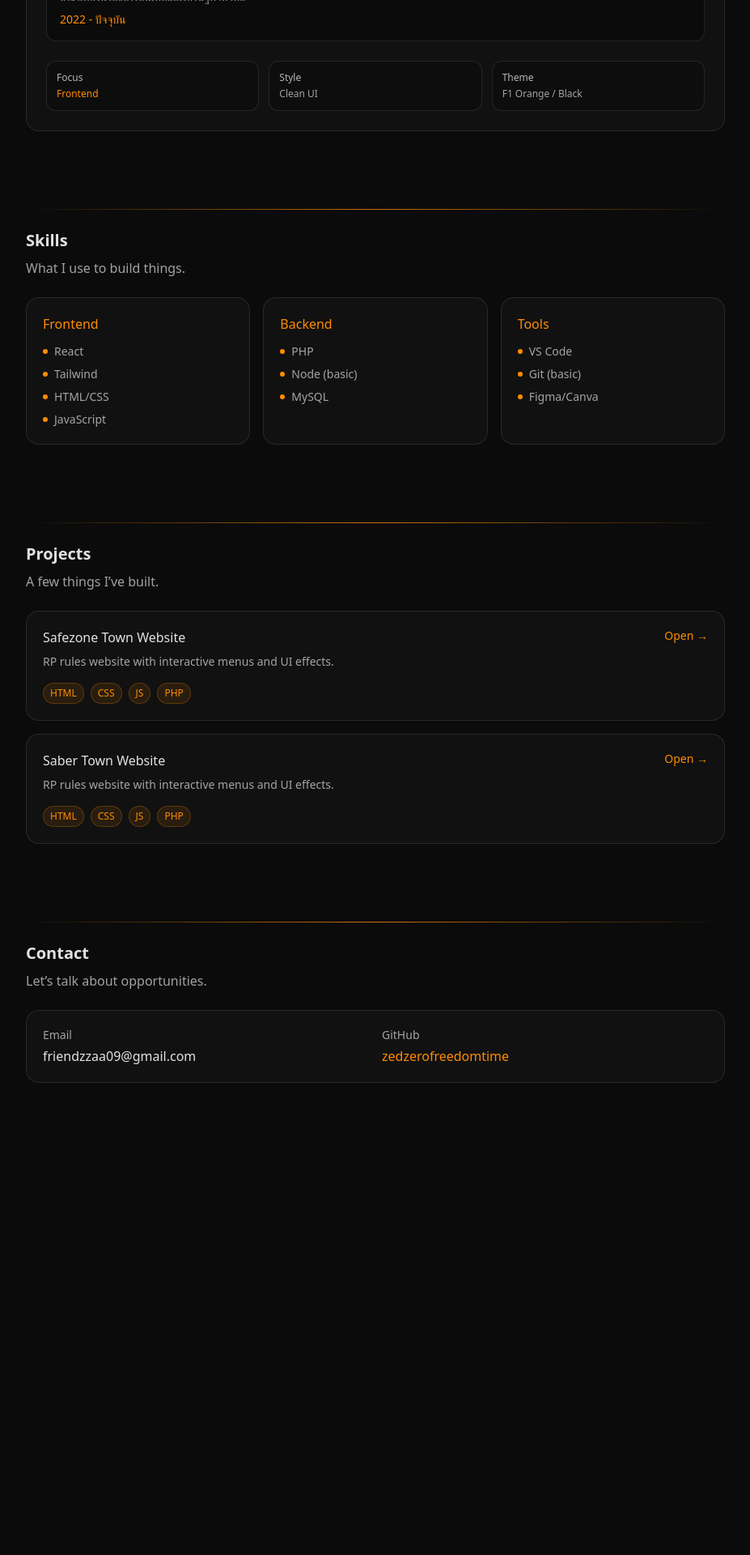
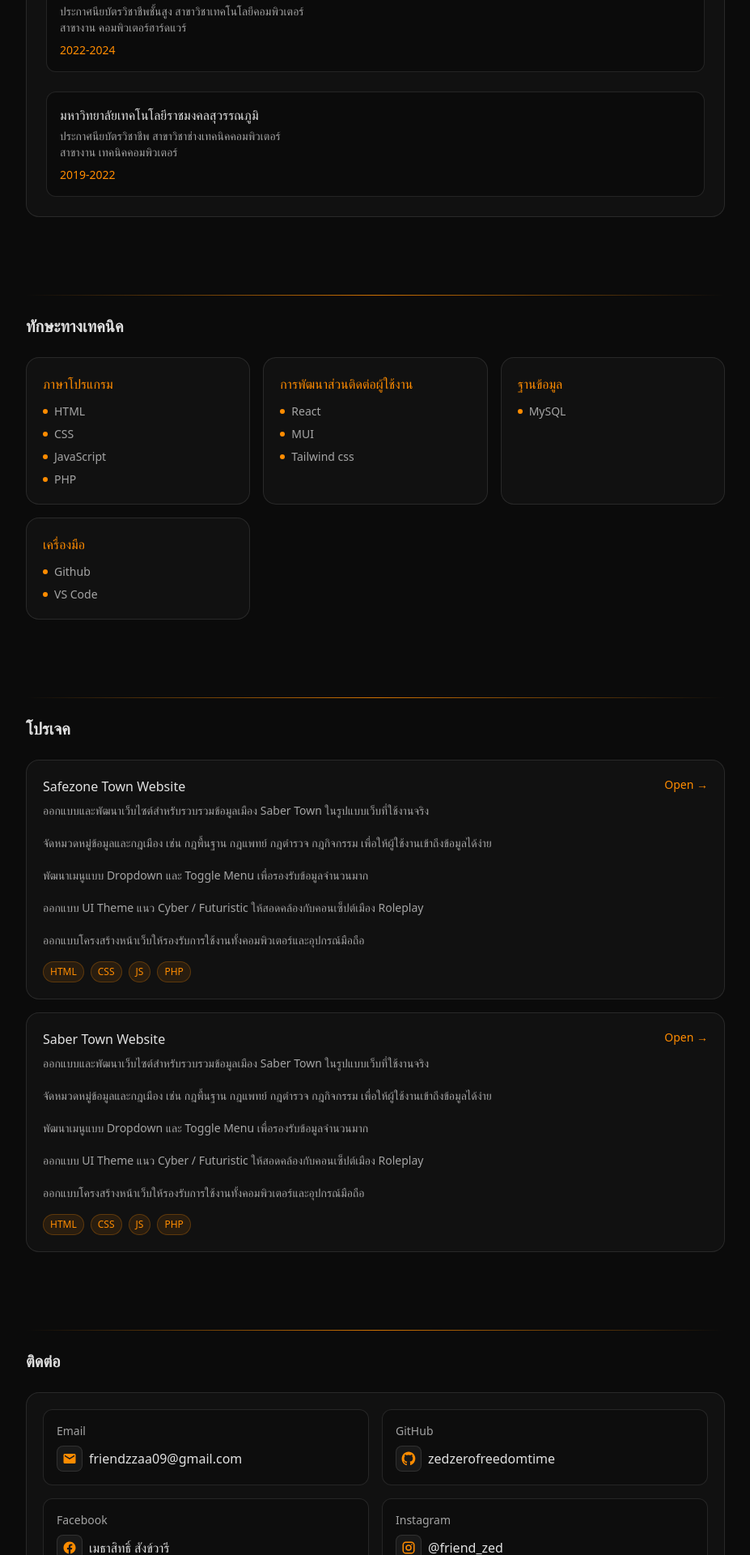
Before and after one commit to zedzerofreedomtime/my-protfolio, a React (Vite) app: page / in a window 1280 px wide. Shown: the part 860-2780 px from the top of the page at 81% size, without its empty margins (176-1103 px from the left). Before the commit the page ends 2245 px from the top, so only its background shows below. Built offline with nearby package versions, Linux system fonts and the light colour scheme.

Commit message:
แก้ไขเนื้อหาภายใน

```diff
--- a/src/components/About.jsx
+++ b/src/components/About.jsx
@@ -3,24 +3,13 @@ export default function About() {
     <section id="about" className="py-12">
       <div className="f1-divider mb-6" />
 
-      <h2 className="text-xl font-semibold">About Me</h2>
+      <h2 className="text-xl font-semibold">ประวัติการศึกษา</h2>
 
       {/* การ์ดหลัก */}
       <div className="mt-6 rounded-2xl border border-white/10 bg-f1-panel p-6">
 
-        <h3 className="text-lg font-semibold">
-          เมธาสิทธิ์ สังข์วารี
-        </h3>
-
-        <p className="mt-2 text-f1-muted leading-relaxed">
-          นักศึกษาสาขาเทคโนโลยีสารสนเทศและเศรษฐกิจดิจิทัล
-          สนใจการพัฒนาเว็บไซต์ โดยเฉพาะ Frontend และ UI Design
-          ชื่นชอบการออกแบบระบบที่เรียบ ใช้งานง่าย และมีประสิทธิภาพ
-        </p>
-
         {/* Education */}
         <div className="mt-6">
-          <p className="text-sm text-f1-muted">Education</p>
 
           <div className="mt-2 rounded-xl border border-white/10 bg-black/30 p-4">
             <p className="font-medium">
@@ -41,23 +30,53 @@ export default function About() {
           </div>
         </div>
 
-        {/* Mini Info */}
-        <div className="mt-6 grid gap-3 sm:grid-cols-3 text-xs text-f1-muted">
-          <div className="rounded-xl border border-white/10 bg-black/20 p-3">
-            <div className="text-white/70">Focus</div>
-            <div className="mt-1 text-f1-orange">Frontend</div>
-          </div>
+          {/* Education */}
+        <div className="mt-6">
 
-          <div className="rounded-xl border border-white/10 bg-black/20 p-3">
-            <div className="text-white/70">Style</div>
-            <div className="mt-1">Clean UI</div>
-          </div>
+          <div className="mt-2 rounded-xl border border-white/10 bg-black/30 p-4">
+            <p className="font-medium">
+              มหาวิทยาลัยเทคโนโลยีราชมงคลสุวรรณภูมิ
+            </p>
 
-          <div className="rounded-xl border border-white/10 bg-black/20 p-3">
-            <div className="text-white/70">Theme</div>
-            <div className="mt-1">F1 Orange / Black</div>
+            <p className="text-sm text-f1-muted mt-1">
+              ประกาศนียบัตรวิชาชีพชั้นสูง สาขาวิชาเทคโนโลยีคอมพิวเตอร์
+            </p>
+
+            <p className="text-sm text-f1-muted">
+              สาขางาน คอมพิวเตอร์ฮาร์ดแวร์
+            </p>
+
+            <p className="text-sm text-f1-orange mt-2">
+              2022-2024
+            </p>
           </div>
         </div>
+
+        {/* Education */}
+        <div className="mt-6">
+
+          <div className="mt-2 rounded-xl border border-white/10 bg-black/30 p-4">
+            <p className="font-medium">
+              มหาวิทยาลัยเทคโนโลยีราชมงคลสุวรรณภูมิ
+            </p>
+
+            <p className="text-sm text-f1-muted mt-1">
+              ประกาศนียบัตรวิชาชีพ สาขาวิชาช่างเทคนิคคอมพิวเตอร์
+            </p>
+
+            <p className="text-sm text-f1-muted">
+              สาขางาน เทคนิคคอมพิวเตอร์
+            </p>
+
+            <p className="text-sm text-f1-orange mt-2">
+              2019-2022
+            </p>
+          </div>
+        </div>
+
+
+
+
 
       </div>
     </section>
--- a/src/components/Contact.jsx
+++ b/src/components/Contact.jsx
@@ -1,27 +1,108 @@
+function IconGitHub(props) {
+  return (
+    <svg viewBox="0 0 24 24" width="18" height="18" aria-hidden="true" {...props}>
+      <path
+        fill="currentColor"
+        d="M12 .5C5.73.5.75 5.64.75 12.03c0 5.12 3.19 9.46 7.62 10.99.56.11.77-.25.77-.55v-2.1c-3.1.69-3.75-1.53-3.75-1.53-.5-1.31-1.22-1.66-1.22-1.66-1-.7.07-.69.07-.69 1.1.08 1.68 1.15 1.68 1.15.98 1.7 2.57 1.21 3.2.92.1-.72.38-1.21.69-1.49-2.47-.29-5.07-1.26-5.07-5.62 0-1.24.43-2.25 1.14-3.04-.11-.29-.5-1.45.11-3.02 0 0 .94-.31 3.08 1.16.9-.26 1.86-.39 2.82-.39.96 0 1.92.13 2.82.39 2.14-1.47 3.08-1.16 3.08-1.16.61 1.57.22 2.73.11 3.02.71.79 1.14 1.8 1.14 3.04 0 4.37-2.6 5.33-5.08 5.61.39.34.74 1.02.74 2.06v3.06c0 .3.2.66.78.55 4.42-1.53 7.61-5.87 7.61-10.99C23.25 5.64 18.27.5 12 .5z"
+      />
+    </svg>
+  );
+}
+
+function IconFacebook(props) {
+  return (
+    <svg viewBox="0 0 24 24" width="18" height="18" aria-hidden="true" {...props}>
+      <path
+        fill="currentColor"
+        d="M22 12.06C22 6.51 17.52 2 12 2S2 6.51 2 12.06C2 17.08 5.66 21.2 10.44 22v-7.03H7.9v-2.9h2.54V9.86c0-2.52 1.49-3.91 3.77-3.91 1.09 0 2.23.2 2.23.2v2.47h-1.26c-1.24 0-1.63.78-1.63 1.58v1.9h2.78l-.44 2.9h-2.34V22C18.34 21.2 22 17.08 22 12.06z"
+      />
+    </svg>
+  );
+}
+
+function IconInstagram(props) {
+  return (
+    <svg viewBox="0 0 24 24" width="18" height="18" aria-hidden="true" {...props}>
+      <path
+        fill="currentColor"
+        d="M7.5 2h9A5.5 5.5 0 0 1 22 7.5v9A5.5 5.5 0 0 1 16.5 22h-9A5.5 5.5 0 0 1 2 16.5v-9A5.5 5.5 0 0 1 7.5 2zm9 2h-9A3.5 3.5 0 0 0 4 7.5v9A3.5 3.5 0 0 0 7.5 20h9a3.5 3.5 0 0 0 3.5-3.5v-9A3.5 3.5 0 0 0 16.5 4z"
+      />
+      <path
+        fill="currentColor"
+        d="M12 7a5 5 0 1 1 0 10 5 5 0 0 1 0-10zm0 2a3 3 0 1 0 0 6 3 3 0 0 0 0-6z"
+      />
+      <circle cx="17.25" cy="6.75" r="1.1" fill="currentColor" />
+    </svg>
+  );
+}
+
+function ContactItem({ label, href, text, Icon }) {
+  return (
+    <div className="rounded-xl border border-white/10 bg-black/20 p-4">
+      <p className="text-sm text-f1-muted">{label}</p>
+      <a
+        className="mt-2 inline-flex items-center gap-2 font-medium text-f1-text hover:text-f1-orange transition"
+        href={href}
+        target="_blank"
+        rel="noreferrer"
+      >
+        <span className="grid place-items-center w-8 h-8 rounded-lg border border-white/10 bg-white/5 text-f1-orange">
+          <Icon />
+        </span>
+        <span className="hover:underline underline-offset-4">{text}</span>
+      </a>
+    </div>
+  );
+}
+
 export default function Contact() {
   return (
     <section id="contact" className="py-12">
       <div className="f1-divider mb-6" />
-      <h2 className="text-xl font-semibold">Contact</h2>
-      <p className="mt-2 text-f1-muted">Let’s talk about opportunities.</p>
+      <h2 className="text-xl font-semibold">ติดต่อ</h2>
 
       <div className="mt-6 rounded-2xl border border-white/10 bg-f1-panel p-5">
         <div className="grid gap-4 sm:grid-cols-2">
-          <div>
+          <div className="rounded-xl border border-white/10 bg-black/20 p-4">
             <p className="text-sm text-f1-muted">Email</p>
-            <p className="mt-1 font-medium">friendzzaa09@gmail.com</p>
-          </div>
-          <div>
-            <p className="text-sm text-f1-muted">GitHub</p>
             <a
-              className="mt-1 inline-block font-medium text-f1-orange hover:underline"
-              href="https://github.com/zedzerofreedomtime"
-              target="_blank"
-              rel="noreferrer"
+              className="mt-2 inline-flex items-center gap-2 font-medium text-f1-text hover:text-f1-orange transition"
+              href="mailto:friendzzaa09@gmail.com"
             >
-              zedzerofreedomtime
+              <span className="grid place-items-center w-8 h-8 rounded-lg border border-white/10 bg-white/5 text-f1-orange">
+                {/* mail icon */}
+                <svg viewBox="0 0 24 24" width="18" height="18" aria-hidden="true">
+                  <path
+                    fill="currentColor"
+                    d="M20 4H4a2 2 0 0 0-2 2v12a2 2 0 0 0 2 2h16a2 2 0 0 0 2-2V6a2 2 0 0 0-2-2zm0 4.2-8 5-8-5V6l8 5 8-5v2.2z"
+                  />
+                </svg>
+              </span>
+              <span className="hover:underline underline-offset-4">friendzzaa09@gmail.com</span>
             </a>
           </div>
+
+          <ContactItem
+            label="GitHub"
+            href="https://github.com/zedzerofreedomtime"
+            text="zedzerofreedomtime"
+            Icon={IconGitHub}
+          />
+
+          {/* แก้ลิงก์เป็นของนาย */}
+          <ContactItem
+            label="Facebook"
+            href="https://www.facebook.com/methasit.sangwaree/?locale=th_TH"
+            text="เมธาสิทธิ์ สังข์วารี"
+            Icon={IconFacebook}
+          />
+
+          <ContactItem
+            label="Instagram"
+            href="https://www.instagram.com/friend_zed/"
+            text="@friend_zed"
+            Icon={IconInstagram}
+          />
         </div>
       </div>
     </section>
--- a/src/components/Navbar.jsx
+++ b/src/components/Navbar.jsx
@@ -3,11 +3,12 @@ import { useEffect, useState } from "react";
 export default function Navbar() {
   const [open, setOpen] = useState(false);
 
-  const links = [
-    { label: "Home", href: "#home" },
-    { label: "Skills", href: "#skills" },
-    { label: "Projects", href: "#projects" },
-    { label: "Contact", href: "#contact" },
+ const links = [
+  { label: "หน้าหลัก", href: "#home" },
+  { label: "ประวัติการศึกษา", href: "#about" },
+  { label: "ทักษะทางเทคนิค", href: "#skills" },
+  { label: "โปรเจค", href: "#projects" },
+  { label: "ติดต่อ", href: "#contact" },
   ];
 
   // ปิดเมนูเมื่อขยายเป็น desktop
--- a/src/components/Projects.jsx
+++ b/src/components/Projects.jsx
@@ -1,13 +1,29 @@
 const projects = [
   {
     name: "Safezone Town Website",
-    desc: "RP rules website with interactive menus and UI effects.",
+    desc: `ออกแบบและพัฒนาเว็บไซต์สำหรับรวบรวมข้อมูลเมือง Saber Town ในรูปแบบเว็บที่ใช้งานจริง
+
+จัดหมวดหมู่ข้อมูลและกฎเมือง เช่น กฎพื้นฐาน กฎแพทย์ กฎตำรวจ กฎกิจกรรม เพื่อให้ผู้ใช้งานเข้าถึงข้อมูลได้ง่าย
+
+พัฒนาเมนูแบบ Dropdown และ Toggle Menu เพื่อรองรับข้อมูลจำนวนมาก
+
+ออกแบบ UI Theme แนว Cyber / Futuristic ให้สอดคล้องกับคอนเซ็ปต์เมือง Roleplay
+
+ออกแบบโครงสร้างหน้าเว็บให้รองรับการใช้งานทั้งคอมพิวเตอร์และอุปกรณ์มือถือ`,
     tech: ["HTML", "CSS", "JS", "PHP"],
     link: "https://safezoneee.netlify.app/",
   },
   {
     name: "Saber Town Website",
-    desc: "RP rules website with interactive menus and UI effects.",
+    desc: `ออกแบบและพัฒนาเว็บไซต์สำหรับรวบรวมข้อมูลเมือง Saber Town ในรูปแบบเว็บที่ใช้งานจริง
+
+จัดหมวดหมู่ข้อมูลและกฎเมือง เช่น กฎพื้นฐาน กฎแพทย์ กฎตำรวจ กฎกิจกรรม เพื่อให้ผู้ใช้งานเข้าถึงข้อมูลได้ง่าย
+
+พัฒนาเมนูแบบ Dropdown และ Toggle Menu เพื่อรองรับข้อมูลจำนวนมาก
+
+ออกแบบ UI Theme แนว Cyber / Futuristic ให้สอดคล้องกับคอนเซ็ปต์เมือง Roleplay
+
+ออกแบบโครงสร้างหน้าเว็บให้รองรับการใช้งานทั้งคอมพิวเตอร์และอุปกรณ์มือถือ`,
     tech: ["HTML", "CSS", "JS", "PHP"],
     link: "https://saber-town.netlify.app/",
   },
@@ -15,10 +31,9 @@ const projects = [
 
 export default function Projects() {
   return (
-    <section id="projects" className="py-12">
+   <section id="projects" className="py-12">
       <div className="f1-divider mb-6" />
-      <h2 className="text-xl font-semibold">Projects</h2>
-      <p className="mt-2 text-f1-muted">A few things I’ve built.</p>
+      <h2 className="text-xl font-semibold">โปรเจค</h2>
 
       <div className="mt-6 grid gap-4">
         {projects.map((p) => (
@@ -27,13 +42,20 @@ export default function Projects() {
             href={p.link}
             target="_blank"
             rel="noreferrer"
-            className="rounded-2xl border border-white/10 bg-f1-panel p-5 hover:border-f1-orange/50 transition"
+            className="group rounded-2xl border border-white/10 bg-f1-panel p-5 hover:border-f1-orange/50 transition"
           >
             <div className="flex items-start justify-between gap-4">
               <div>
-                <h3 className="font-medium">{p.name}</h3>
-                <p className="mt-2 text-sm text-f1-muted">{p.desc}</p>
+                <h3 className="font-medium group-hover:text-f1-orange transition">
+                  {p.name}
+                </h3>
+
+                {/* สำคัญ: ให้รองรับขึ้นบรรทัดจาก backtick */}
+                <p className="mt-2 text-sm text-f1-muted whitespace-pre-line">
+                  {p.desc}
+                </p>
               </div>
+
               <span className="text-sm text-f1-orange">Open →</span>
             </div>
 
--- a/src/components/Skills.jsx
+++ b/src/components/Skills.jsx
@@ -1,15 +1,15 @@
 const skills = [
-  { title: "Frontend", items: ["React", "Tailwind", "HTML/CSS", "JavaScript"] },
-  { title: "Backend", items: ["PHP", "Node (basic)", "MySQL"] },
-  { title: "Tools", items: ["VS Code", "Git (basic)", "Figma/Canva"] },
+  { title: "ภาษาโปรแกรม", items: ["HTML", "CSS", "JavaScript", "PHP"] },
+  { title: "การพัฒนาส่วนติดต่อผู้ใช้งาน", items: ["React", "MUI", "Tailwind css  "] },
+  { title: "ฐานข้อมูล", items: ["MySQL "] },
+  { title: "เครื่องมือ", items: ["Github ", "VS Code"],  },
 ];
 
 export default function Skills() {
   return (
     <section id="skills" className="py-12">
       <div className="f1-divider mb-6" />
-      <h2 className="text-xl font-semibold">Skills</h2>
-      <p className="mt-2 text-f1-muted">What I use to build things.</p>
+      <h2 className="text-xl font-semibold">ทักษะทางเทคนิค</h2>
 
       <div className="mt-6 grid gap-4 sm:grid-cols-2 md:grid-cols-3">
         {skills.map((s) => (
```
